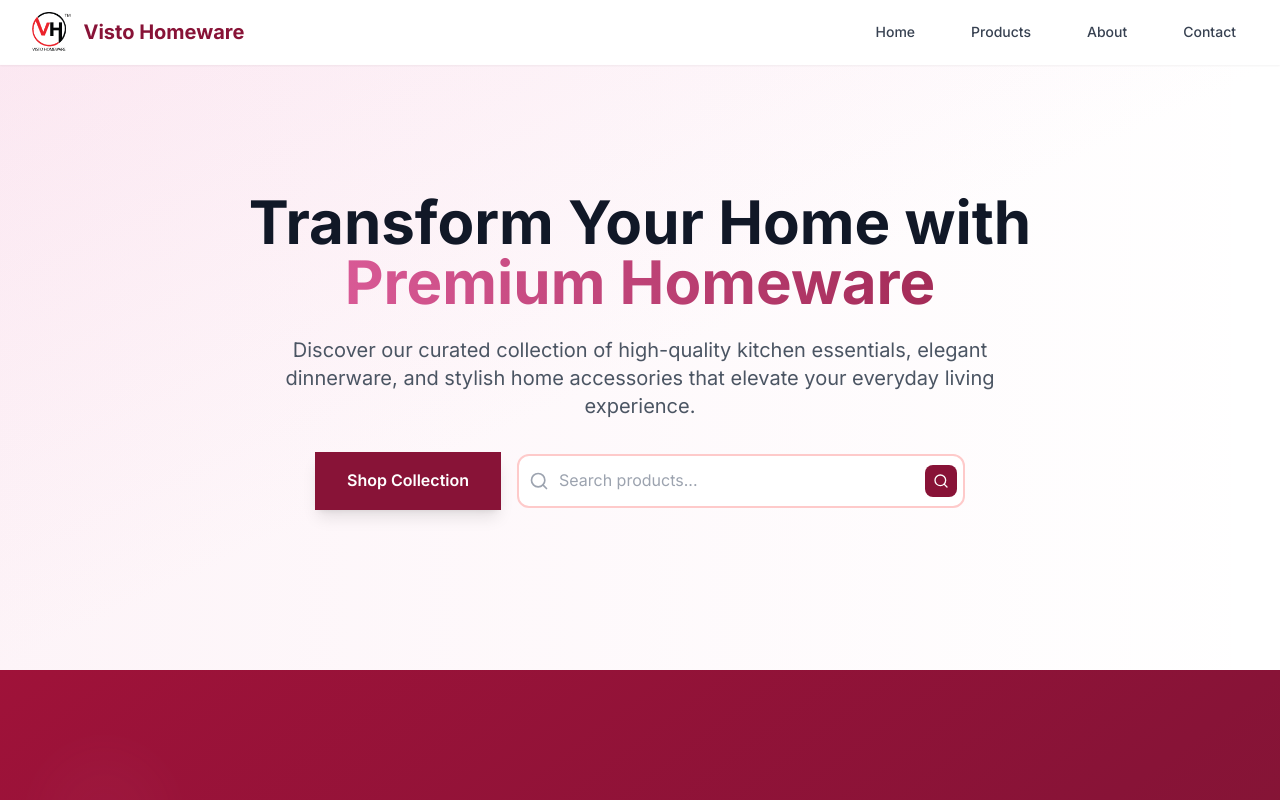
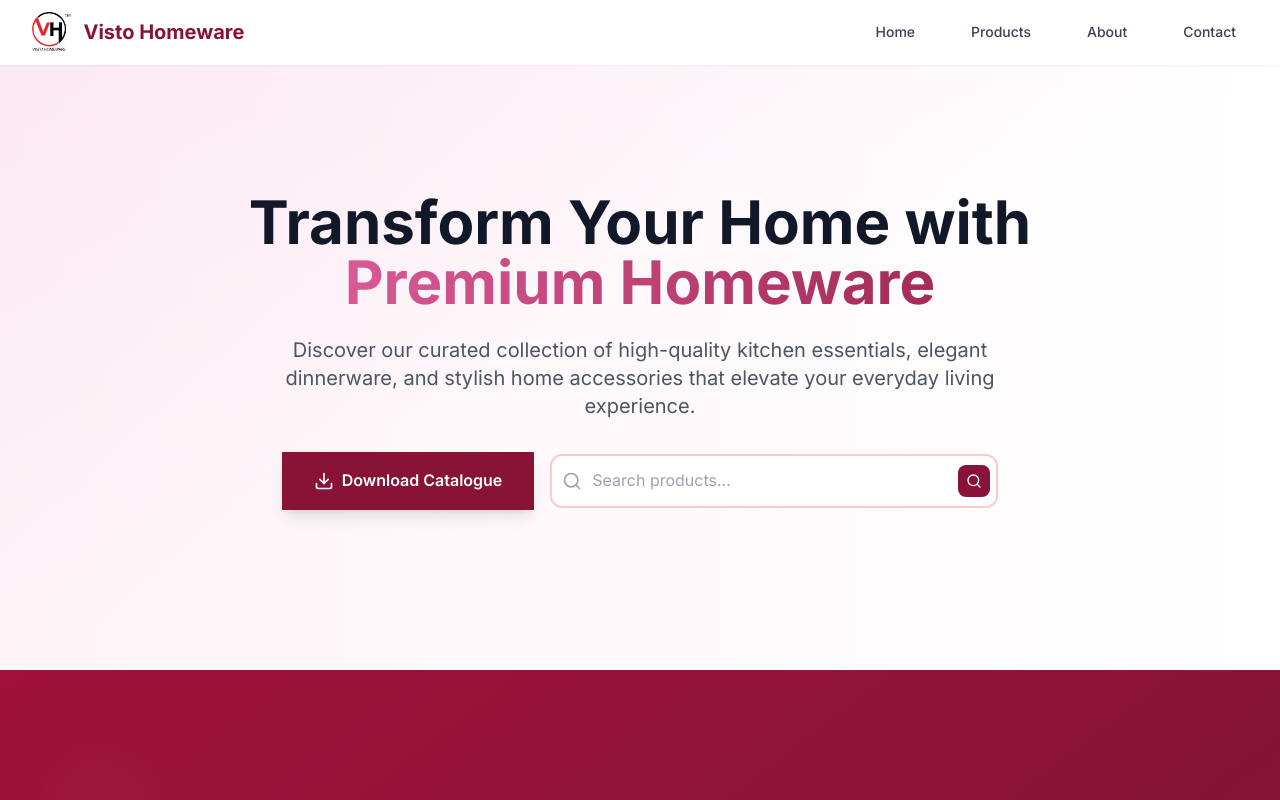
Before and after one commit to priyanshusaraf/vh, a Next.js app: page / in a window 1280 px wide. Shown: the top 800 px of the page. Built offline with nearby package versions, Linux system fonts and the light colour scheme.

Commit message:
product catalogue pdf added

```diff
--- a/pages/index.js
+++ b/pages/index.js
@@ -1,5 +1,5 @@
 import { useState, useEffect, useRef } from 'react';
-import { ChevronLeft, ChevronRight, Phone, Mail, MapPin, Star, Search, Menu, X } from 'lucide-react';
+import { ChevronLeft, ChevronRight, Phone, Mail, MapPin, Star, Search, Menu, X, Download } from 'lucide-react';
 import Head from 'next/head';
 import Link from 'next/link';
 import Image from 'next/image';
@@ -508,9 +508,14 @@ export default function Home() {
               and stylish home accessories that elevate your everyday living experience.
             </p>
             <div className="flex flex-col sm:flex-row justify-center items-center gap-4 mb-8">
-              <Link href="/products" className="bg-burgundy-800 text-white px-8 py-4 hover:bg-burgundy-900 transition-all duration-300 font-semibold shadow-lg hover:shadow-xl transform hover:-translate-y-1">
-                Shop Collection
-              </Link>
+              <a
+                href="/product-catalogue.pdf"
+                download="Visto-Homeware-Catalogue.pdf"
+                className="inline-flex items-center bg-burgundy-800 text-white px-8 py-4 hover:bg-burgundy-900 transition-all duration-300 font-semibold shadow-lg hover:shadow-xl transform hover:-translate-y-1"
+              >
+                <Download className="mr-2 w-5 h-5" />
+                Download Catalogue
+              </a>
               <SearchBar />
             </div>
             <div className="flex items-center space-x-2 text-sm text-gray-600">
```
